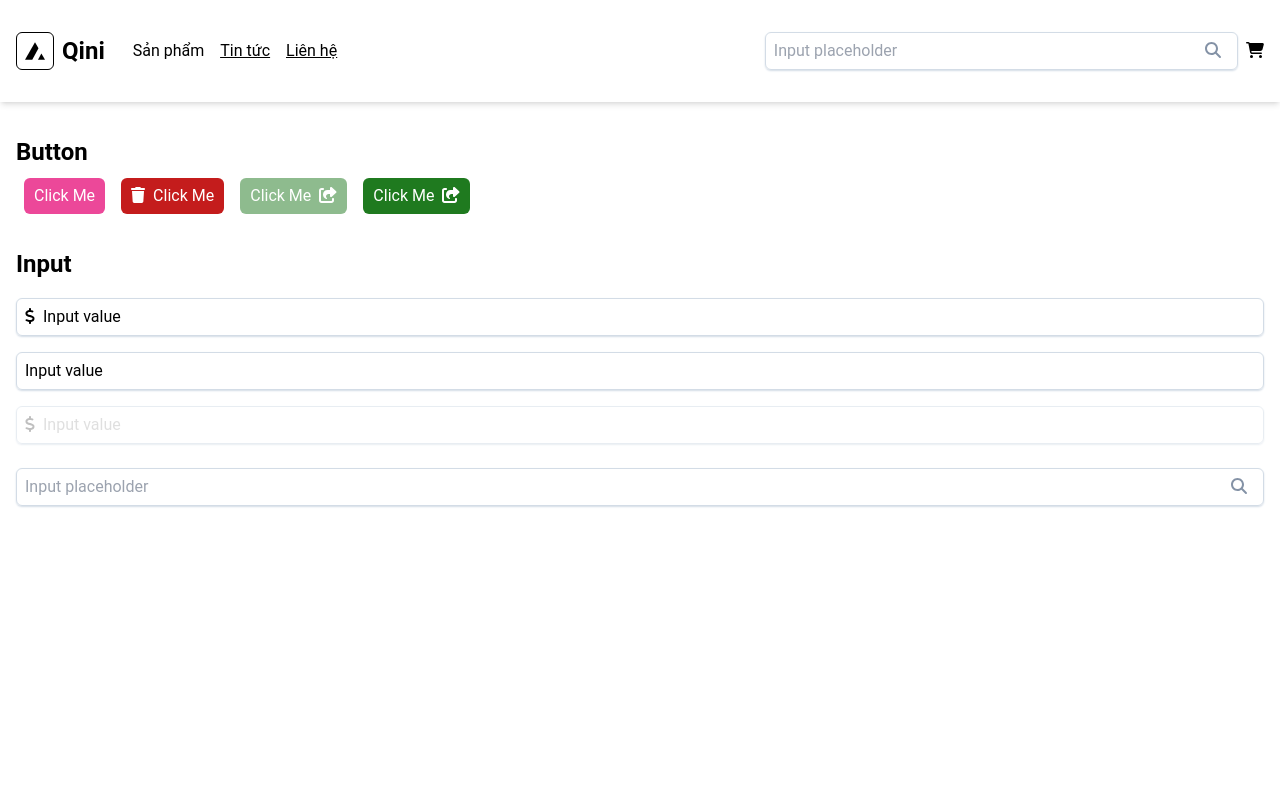
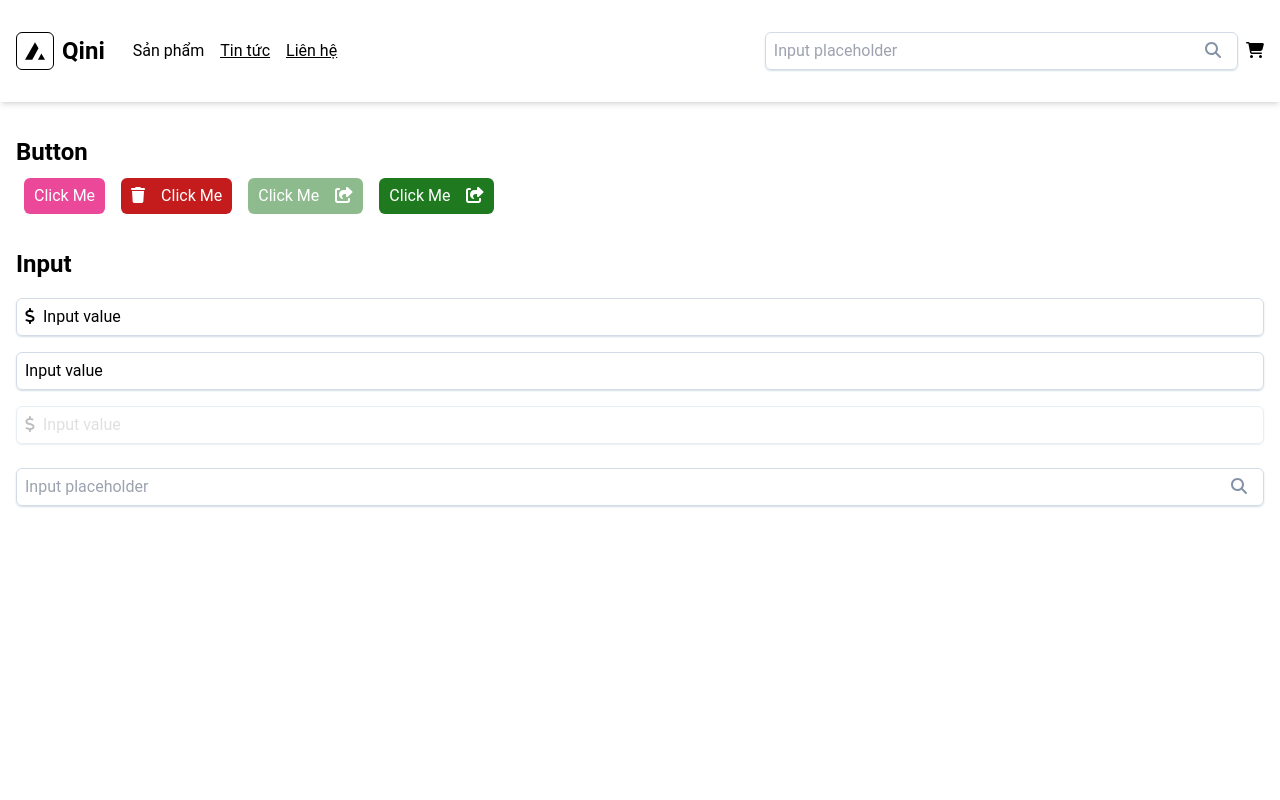
Before and after one commit to nhtuan212/ecommerce-app, a Next.js app: page /examples in a window 1280 px wide. Shown: the top 800 px of the page. Built offline with nearby package versions, Linux system fonts and the light colour scheme.

Commit message:
Update component

```diff
--- a/src/components/Button/index.tsx
+++ b/src/components/Button/index.tsx
@@ -1,12 +1,10 @@
 "use client";
-
 import React from "react";
 
 //** CustomHooks */
 import { useRouterCustomHook } from "@/helpers/customHooks";
 
 //** Constants */
-import { TEXT } from "@/constants/text";
 import { ButtonColors } from "@/constants/enums/eButton";
 
 //** Styles */
@@ -24,11 +22,10 @@ const ButtonComponent = ({
     children,
     color,
     outline,
-    title = TEXT.BUTTON.TITLE,
     className,
-    disabled,
     url,
     onClick,
+    ...props
 }: ButtonProps) => {
     //** Custom Hooks */
     const router = useRouterCustomHook();
@@ -53,8 +50,7 @@ const ButtonComponent = ({
         <button
             className={buttonClassName}
             onClick={event => handleClick(event)}
-            disabled={disabled}
-            title={title}
+            {...props}
         >
             {children && children}
         </button>
--- a/src/components/Icons/index.tsx
+++ b/src/components/Icons/index.tsx
@@ -11,30 +11,10 @@ import { fas } from "@fortawesome/free-solid-svg-icons";
 
 library.add(fas);
 
-export default function IconComponent({
-    className,
-    icon,
-    rotation,
-
-    //** Animations */
-    spin,
-    beat,
-    fade,
-    bounce,
-    shake,
-}: FontAwesomeIconProps) {
+export default function IconComponent({ ...props }: FontAwesomeIconProps) {
     return (
-        <i className={className}>
-            <FontAwesomeIcon
-                icon={icon}
-                rotation={rotation}
-                //** Animations */
-                spin={spin}
-                beat={beat}
-                fade={fade}
-                bounce={bounce}
-                shake={shake}
-            />
+        <i className={props.className}>
+            <FontAwesomeIcon {...props} />
         </i>
     );
 }
--- a/src/constants/text.ts
+++ b/src/constants/text.ts
@@ -10,7 +10,6 @@ export const TEXT = {
     },
     BUTTON: {
         CLICK_ME: "Click Me",
-        TITLE: "Button",
     },
     INPUT: {
         VALUE: "Input value",
```
